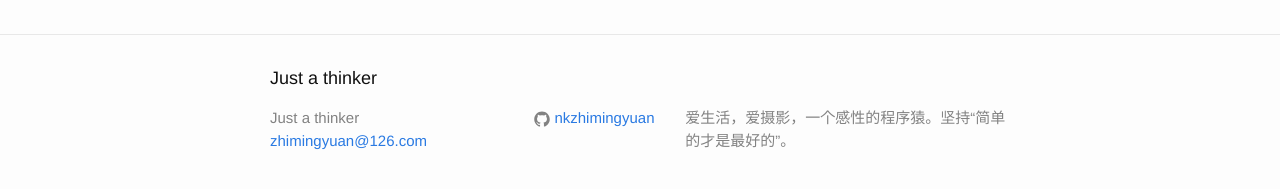
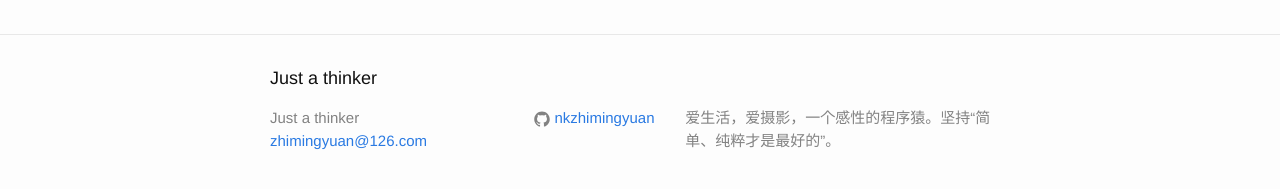
Before and after one commit to tccy/nkzhimingyuan.github.io, a Jekyll site: the page built from about.md, in a window 1280 px wide. Shown: the part 316-505 px from the top of the page. Built offline with Jekyll 4.4.1, drawn with Linux system fonts in a browser that asks for light colours.

Commit message:
change the introduction

```diff
--- a/_config.yml
+++ b/_config.yml
@@ -2,7 +2,7 @@
 title: Just a thinker
 email: zhimingyuan@126.com
 description: > # this means to ignore newlines until "baseurl:"
-  爱生活，爱摄影，一个感性的程序猿。坚持“简单的才是最好的”。
+  爱生活，爱摄影，一个感性的程序猿。坚持“简单、纯粹才是最好的”。
 baseurl: "" # the subpath of your site, e.g. /blog/
 url: "http://nkzhimingyuan.github.io" # the base hostname & protocol for your site
 
```
